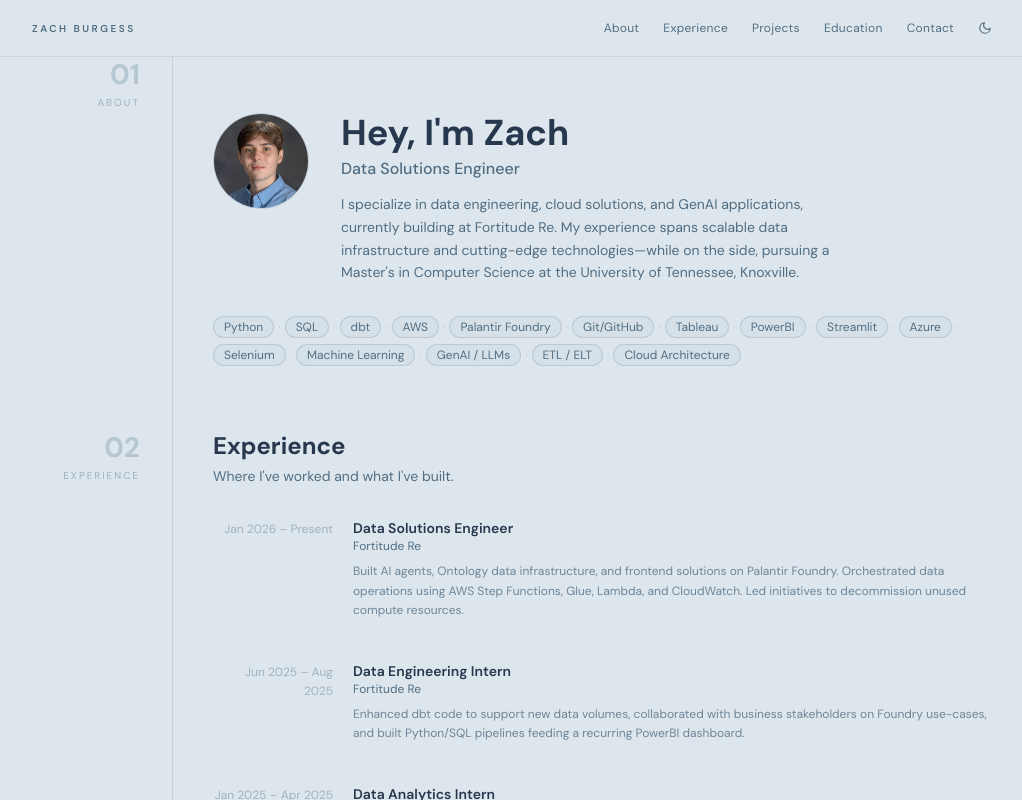
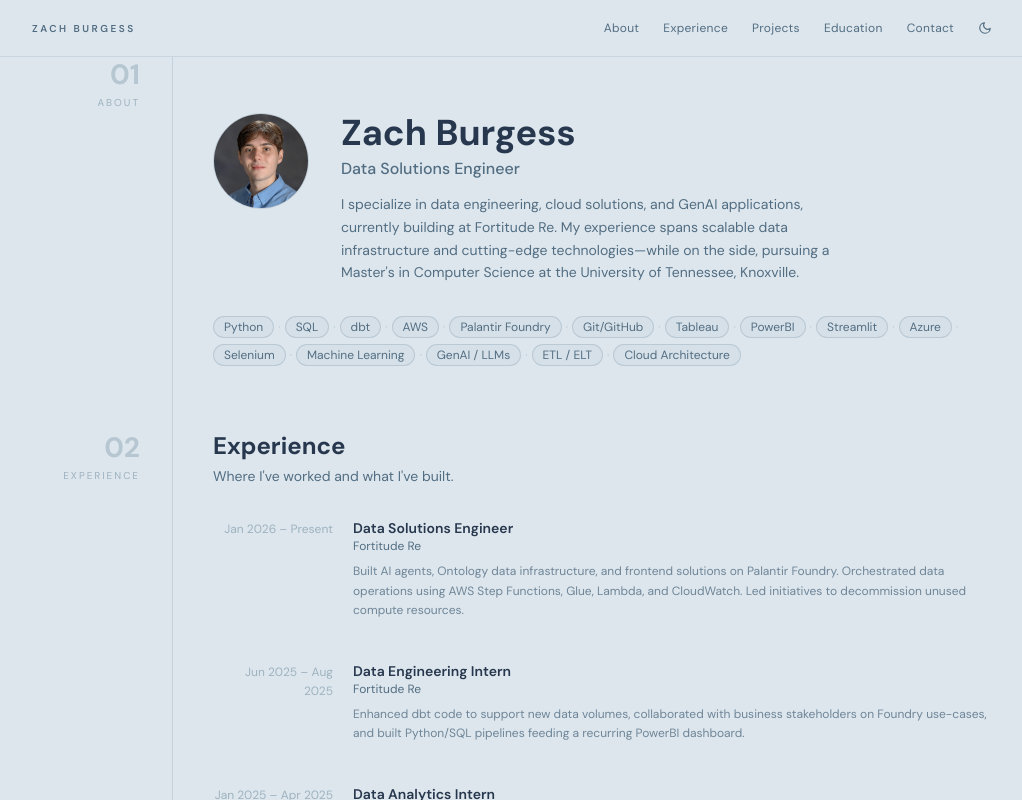
Before and after one commit to ctrlaltzach/personal-portfolio, a Next.js app: page / in a window 1280 px wide. Shown: the top 800 px of the page, without its empty margins (128-1150 px from the left). Built offline with nearby package versions, Linux system fonts and the light colour scheme.

Commit message:
fix my name

```diff
--- a/app/page.tsx
+++ b/app/page.tsx
@@ -189,7 +189,7 @@
                 </div>
                 <div>
                   <h1 className="text-4xl font-bold text-[#27374d] dark:text-[#dde6ed] mb-1">
-                    Hey, I&apos;m Zach
+                    Zach Burgess
                   </h1>
                   <p className="text-base font-medium text-[#526d82] dark:text-[#9db2bf] mb-3">
                     Data Solutions Engineer
```
